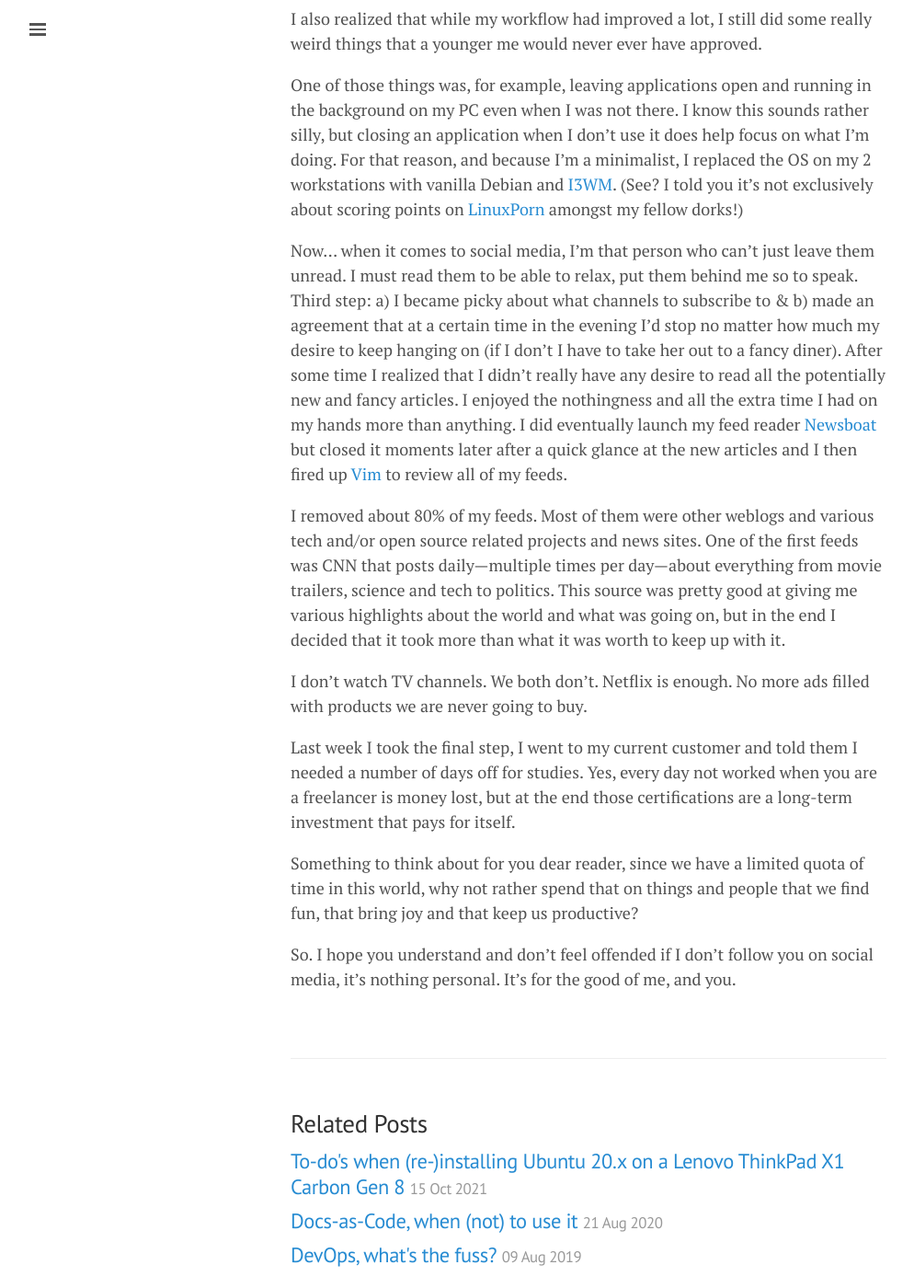
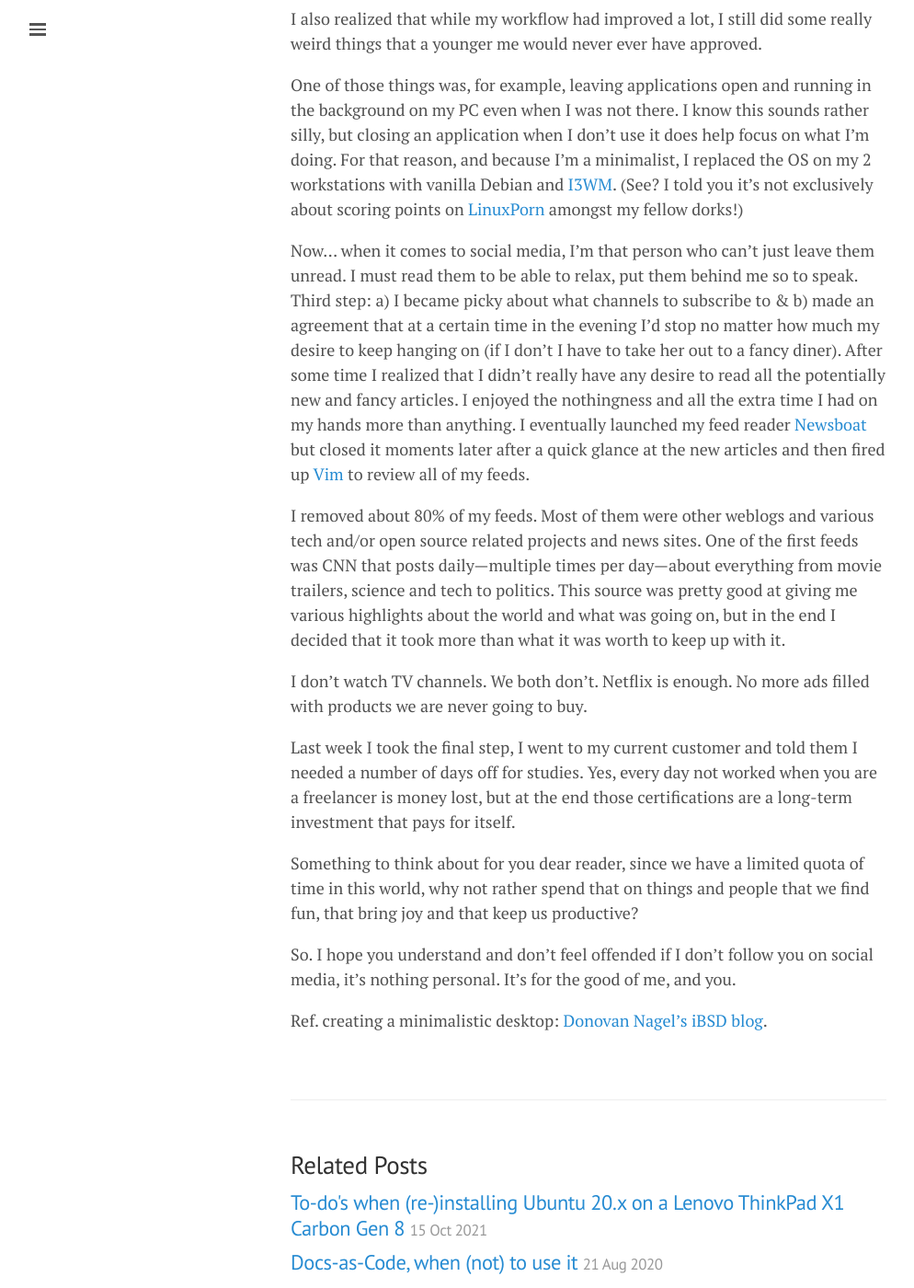
Before and after one commit to lgeurts/lgeurts.github.io, a Jekyll site: the page built from _posts/2021-11-09-why-i-decided-to-limit-my-social-presence.md, in a window 1280 px wide and 1400 px high, scrolled down 1120 px. Shown: the whole window at 92% size, without its empty margins (0-994 px from the left). Built offline with Jekyll 4.4.1, drawn with Linux system fonts in a browser that asks for light colours; nearby versions of some CDN libraries; comment, search, counter and statistics services are not loaded.

Commit message:
Update 2021-11-09-why-i-decided-to-limit-my-social-presence.md

```diff
--- a/_posts/2021-11-09-why-i-decided-to-limit-my-social-presence.md
+++ b/_posts/2021-11-09-why-i-decided-to-limit-my-social-presence.md
@@ -26,7 +26,7 @@
 
 One of those things was, for example, leaving applications open and running in the background on my PC even when I was not there. I know this sounds rather silly, but closing an application when I don’t use it does help focus on what I’m doing. For that reason, and because I'm a minimalist, I replaced the OS on my 2 workstations with vanilla Debian and [I3WM](https://i3wm.org/). (See? I told you it's not exclusively about scoring points on [LinuxPorn](https://www.reddit.com/r/LinuxPorn/) amongst my fellow dorks!)
 
-Now... when it comes to social media, I’m that person who can’t just leave them unread. I must read them to be able to relax, put them behind me so to speak. Third step: a) I became picky about what channels to subscribe to & b) made an agreement that at a certain time in the evening I'd stop no matter how much my desire to keep hanging on (if I don't I have to take her out to a fancy diner). After some time I realized that I didn’t really have any desire to read all the potentially new and fancy articles. I enjoyed the nothingness and all the extra time I had on my hands more than anything. I did eventually launch my feed reader [Newsboat]([https://newsboat.org/) but closed it moments later after a quick glance at the new articles and I then fired up [Vim](https://www.vim.org/download.php/) to review all of my feeds.
+Now... when it comes to social media, I’m that person who can’t just leave them unread. I must read them to be able to relax, put them behind me so to speak. Third step: a) I became picky about what channels to subscribe to & b) made an agreement that at a certain time in the evening I'd stop no matter how much my desire to keep hanging on (if I don't I have to take her out to a fancy diner). After some time I realized that I didn’t really have any desire to read all the potentially new and fancy articles. I enjoyed the nothingness and all the extra time I had on my hands more than anything. I eventually launched my feed reader [Newsboat]([https://newsboat.org/) but closed it moments later after a quick glance at the new articles and then fired up [Vim](https://www.vim.org/download.php/) to review all of my feeds.
 
 I removed about 80% of my feeds. Most of them were other weblogs and various tech and/or open source related projects and news sites. One of the first feeds was CNN that posts daily—multiple times per day—about everything from movie trailers, science and tech to politics. This source was pretty good at giving me various highlights about the world and what was going on, but in the end I decided that it took more than what it was worth to keep up with it.
 
@@ -37,3 +37,5 @@
 Something to think about for you dear reader, since we have a limited quota of time in this world, why not rather spend that on things and people that we find fun, that bring joy and that keep us productive?
 
 So. I hope you understand and don’t feel offended if I don’t follow you on social media, it’s nothing personal. It's for the good of me, and you.
+
+Ref. creating a minimalistic desktop: [Donovan Nagel's iBSD blog](https://i-bsd.com/blog/).
```
